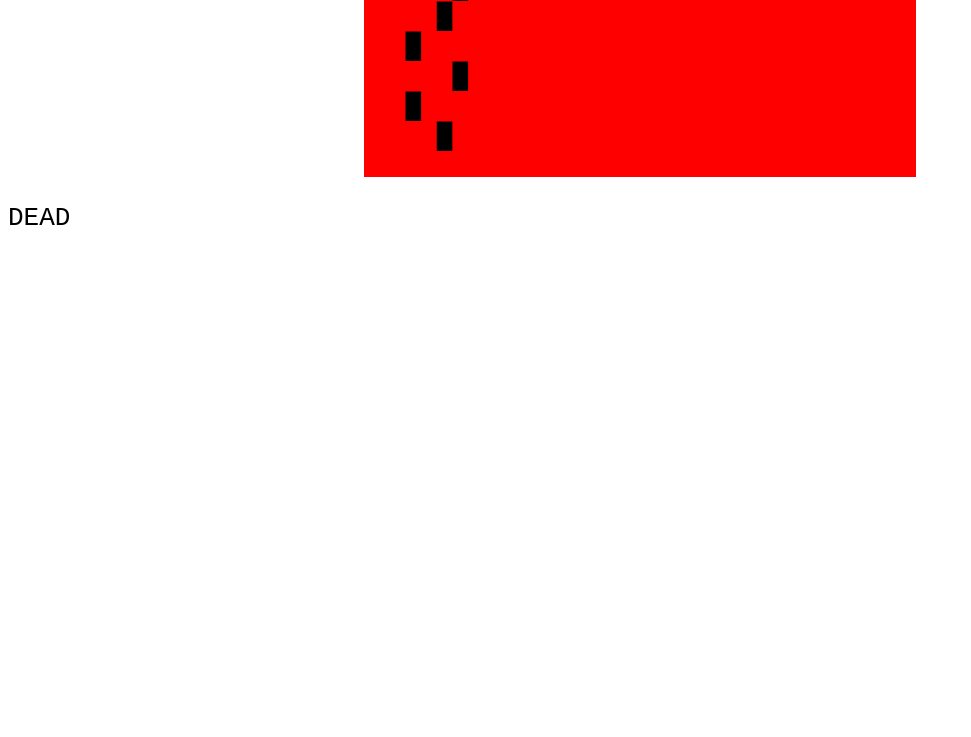
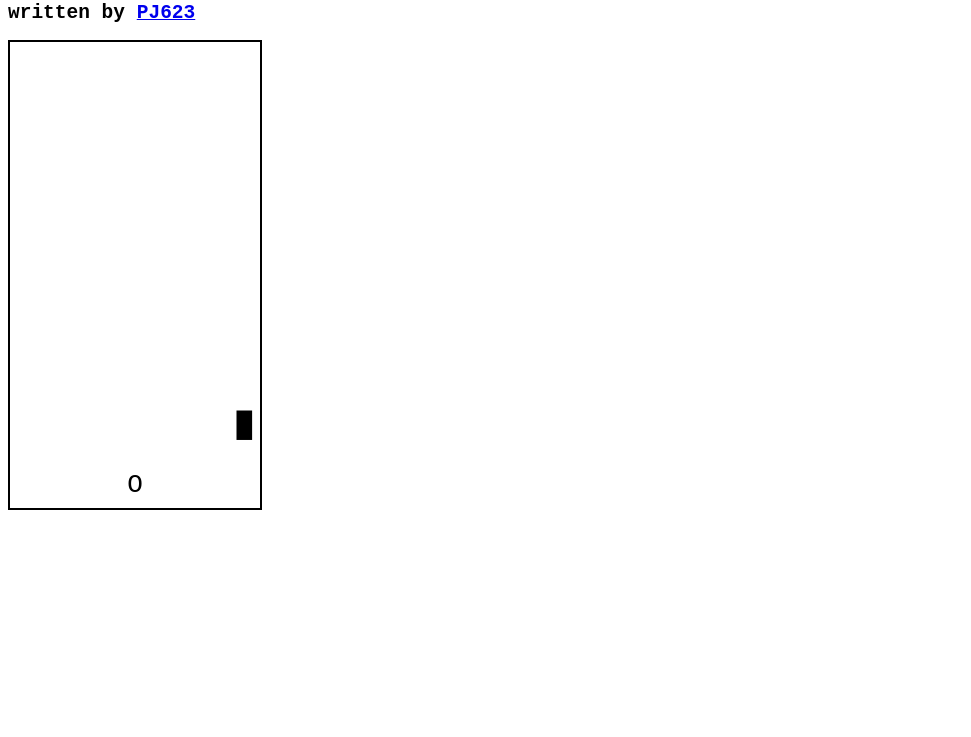
Before and after one commit to PJ623/block-dodger, a plain HTML site: page index.html in a window 1280 px wide. Shown: the part 63-800 px from the top of the page, without its empty margins (0-971 px from the left). Drawn offline with Linux system fonts and the light colour scheme.

Commit message:
randomized block spawn. updated look, fixed dead player movement bug

```diff
--- a/index.html
+++ b/index.html
@@ -8,29 +8,38 @@
     <meta name="viewport" content="width=device-width, initial-scale=1">
     <style>
         body {
-            font-size: 2em;
+            /*font-size: 2em;*/
             font-family: monospace;
         }
 
         #canvas {
-            background-color: red;
-            padding: 1em;
-            margin: auto;
-            height: auto;
-            max-width: 500px;
+            background-color: white;
+            padding: 8px;
+            font-size: 2em;
+            text-align: center;
+            display: inline-block;
+            border-style: solid;
+            border-width: 2px;
+        }
+
+        #message {
+            font-size: 2em;
+            text-align: center;
         }
 
         .wrapper {
-            width: 100%;
+            display: inline-block;
         }
     </style>
 </head>
 
 <body>
+    <h1>Block Dodger</h1>
+    <h2>written by <a href="https://github.com/PJ623/block-dodger">PJ623</a></h2>
     <div class="wrapper">
-        <p id="canvas">
+        <div id="canvas">
 
-        </p>
+        </div>
         <p id="message">
         </p>
     </div>
--- a/main.js
+++ b/main.js
@@ -1,5 +1,5 @@
 let player = new Player();
-let game = new Game(6, player);
+let game = new Game(15, player);
 
 const movementMap = {
     "a": -1,
@@ -10,16 +10,26 @@ game.toString();
 
 document.addEventListener("keypress", (event) => {
     if (event.key == "a" || event.key == "d") {
-        console.log(event.key);
+
         player.move(movementMap[event.key]);
     }
 });
 
-const fps = 1000 / 2;
+const fps = 1000 / 15;
+let spawnChance = 0.1;
+let nextSpawn = Math.random();
 
+// score
+// time survived
+// Cleanup visuals
 let animate = setInterval(() => {
     game.cleanup();
     game.turn();
-    game.spawnBlocks();
+
+    if (spawnChance > nextSpawn) {
+        game.spawnBlock();
+    }
+
+    nextSpawn = Math.random();
     game.toString();
 }, fps);
--- a/stage.js
+++ b/stage.js
@@ -41,7 +41,7 @@ class Game {
         document.getElementById("canvas").innerHTML = str;
     }
 
-    spawnBlocks() {
+    spawnBlock() {
         let spawnPosition;
         spawnPosition = Math.floor(Math.random() * this.stage[0].length);
         let block = new Block;
@@ -92,6 +92,6 @@ class Game {
     updateState(entity) {
         this.stage[entity.previousPosition.y][entity.previousPosition.x] = null;
         this.stage[entity.position.y][entity.position.x] = entity;
-        this.toString();
+        //this.toString();
     }
 }
```
